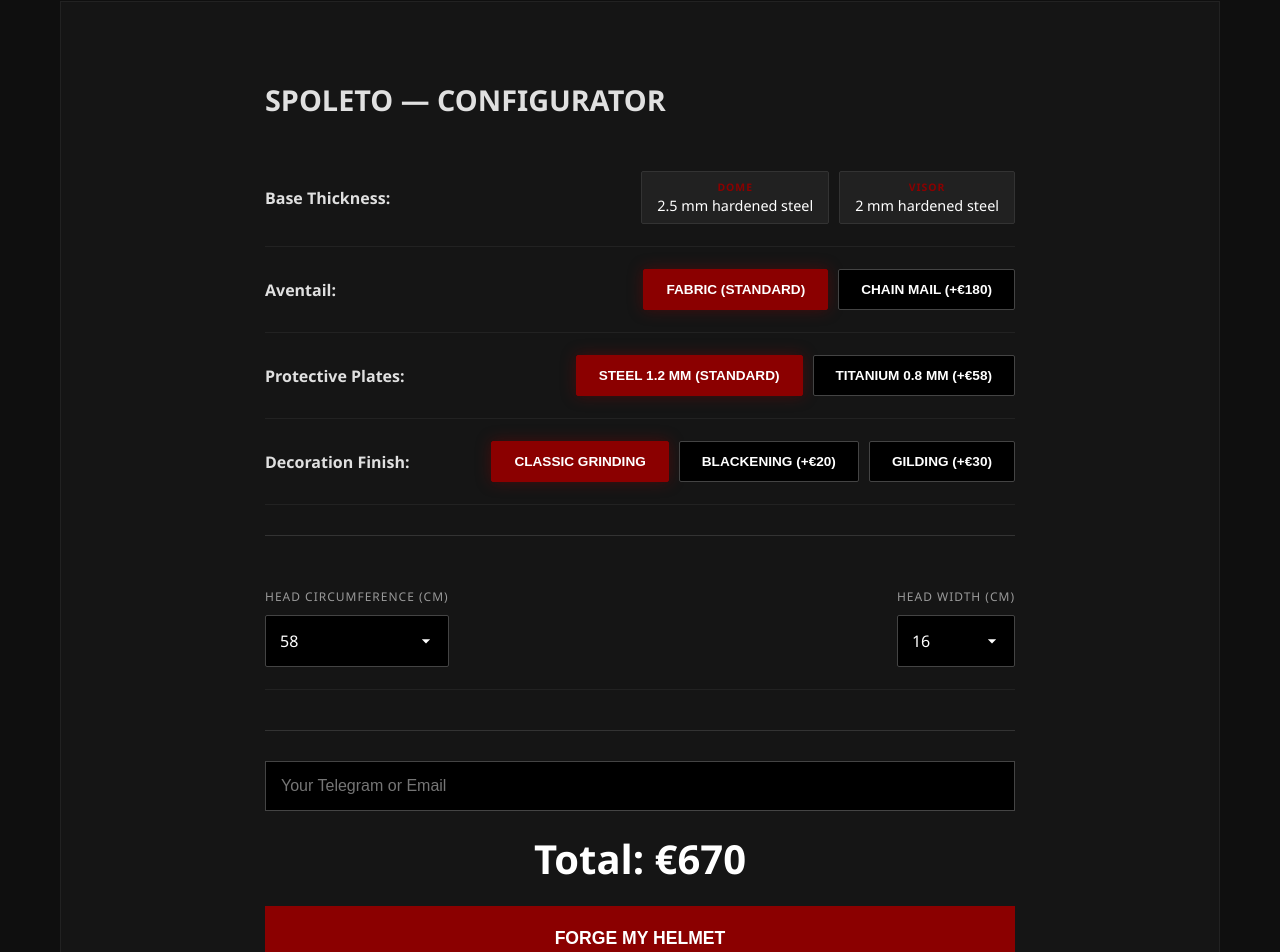
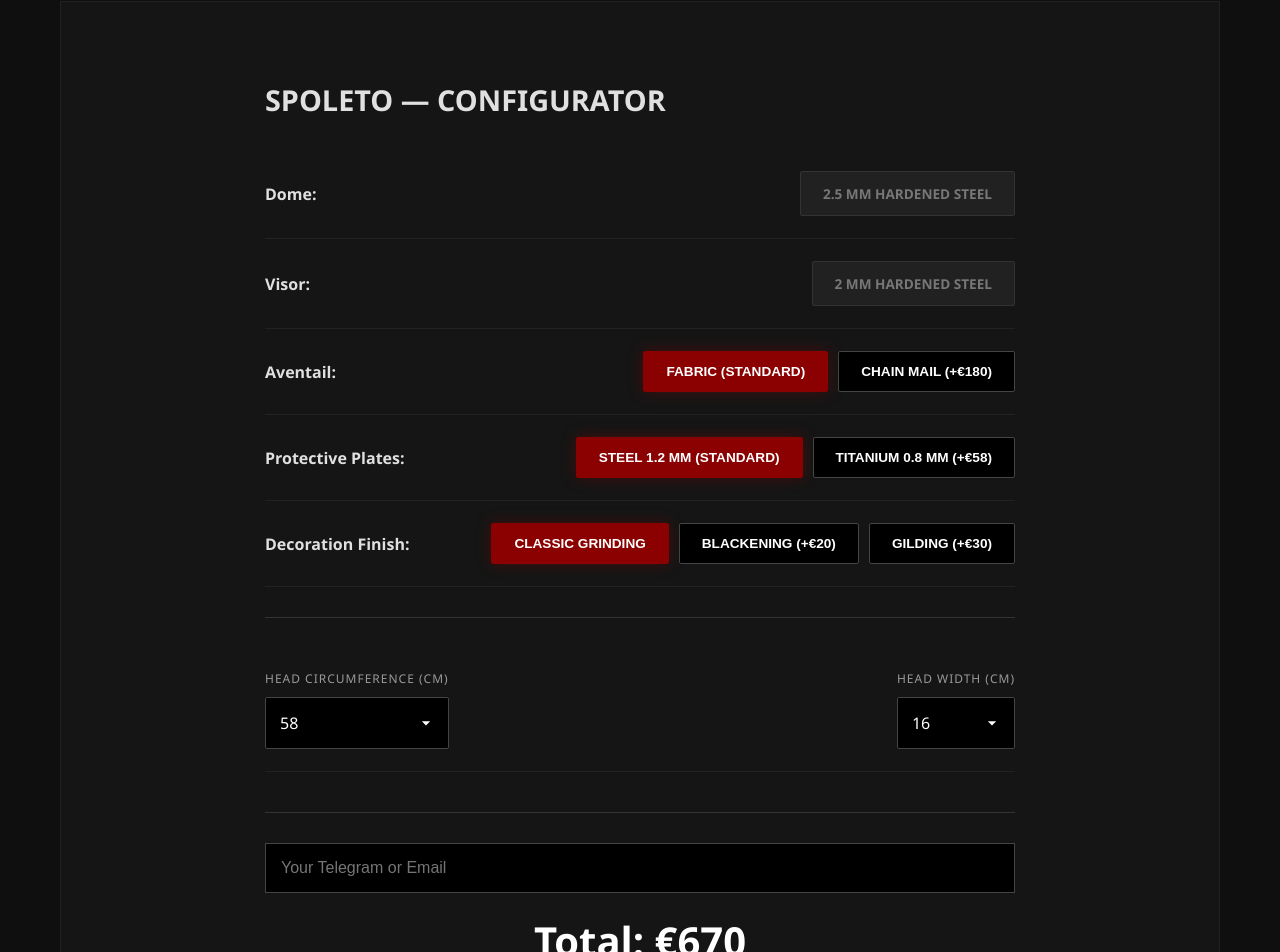
Before and after one commit to Sadovenko555/gorilla-armor-l, a React (Vite) app: page / in a window 1280 px wide. Shown: the part 1768-2720 px from the top of the page. Built offline with nearby package versions, Linux system fonts and the light colour scheme.

Commit message:
fix button

```diff
--- a/src/App.css
+++ b/src/App.css
@@ -383,6 +383,21 @@ html, body {
   transition: all 0.3s ease;
 }
 
+/* СТАТИЧНА КНОПКА (НЕАКТИВНА) */
+.spec-static-btn {
+  background: rgba(255, 255, 255, 0.05);
+  border: 1px solid #333;
+  color: #777; /* Сірий текст для неактивності */
+  padding: 12px 22px;
+  font-size: 0.85rem;
+  font-weight: 600;
+  text-transform: uppercase;
+  border-radius: 2px;
+  cursor: default;
+  user-select: none;
+}
+
+
 @media (max-width: 767px) {
   .hamburger { display: flex; }
 
@@ -425,7 +440,7 @@ html, body {
 
   .mini-buttons { width: 100%; flex-wrap: wrap; }
   .mini-buttons button { flex: 1; min-width: 120px; font-size: 0.75rem; }
-
+ .mini-buttons button, .spec-static-btn { width: 100%; text-align: center; }
   .measurements-container { grid-template-columns: 1fr; }
 }
 
--- a/src/components/Calculator.jsx
+++ b/src/components/Calculator.jsx
@@ -72,18 +72,19 @@ const Calculator = () => {
         <h3>{selectedHelmet.name} — Configurator</h3>
         <ul className="spec-list">
 
-          {/* ОБНОВЛЕННЫЙ БЛОК: Базовые характеристики в виде бейджей */}
+          {/* Статична опція: Купол */}
           <li>
-            <strong>Base Thickness:</strong>
+            <strong>Dome:</strong>
             <div className="mini-buttons">
-              <div className="spec-badge">
-                <small>DOME</small>
-                <span>{selectedHelmet.specs.dome}</span>
-              </div>
-              <div className="spec-badge">
-                <small>{selectedHelmet.specs.visor ? 'VISOR' : 'FACE'}</small>
-                <span>{selectedHelmet.specs.visor || selectedHelmet.specs.face}</span>
-              </div>
+              <div className="spec-static-btn">{selectedHelmet.specs.dome}</div>
+            </div>
+          </li>
+
+          {/* Статична опція: Забрало */}
+          <li>
+            <strong>{selectedHelmet.specs.visor ? 'Visor' : 'Face'}:</strong>
+            <div className="mini-buttons">
+              <div className="spec-static-btn">{selectedHelmet.specs.visor || selectedHelmet.specs.face}</div>
             </div>
           </li>
 
```
